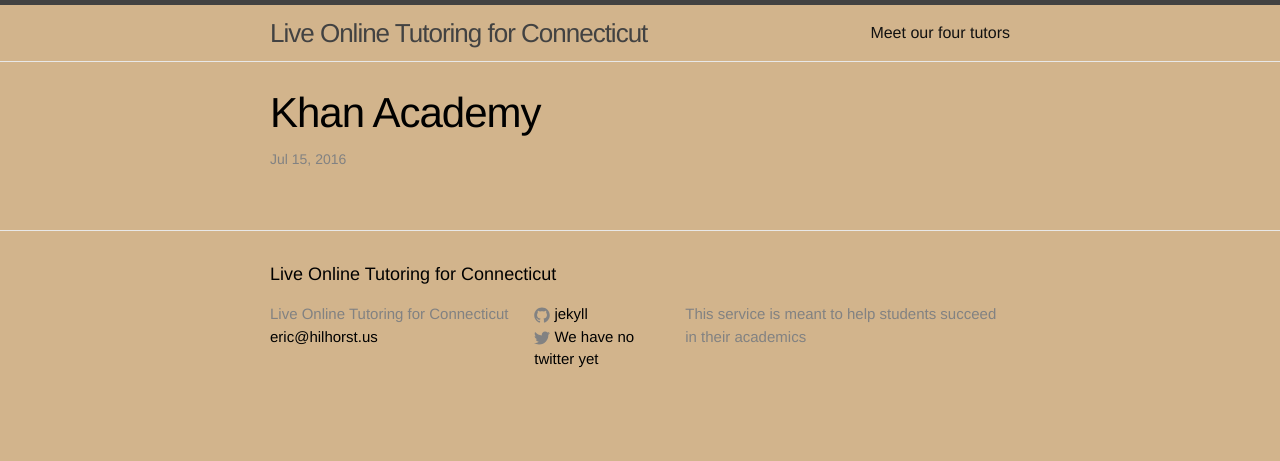
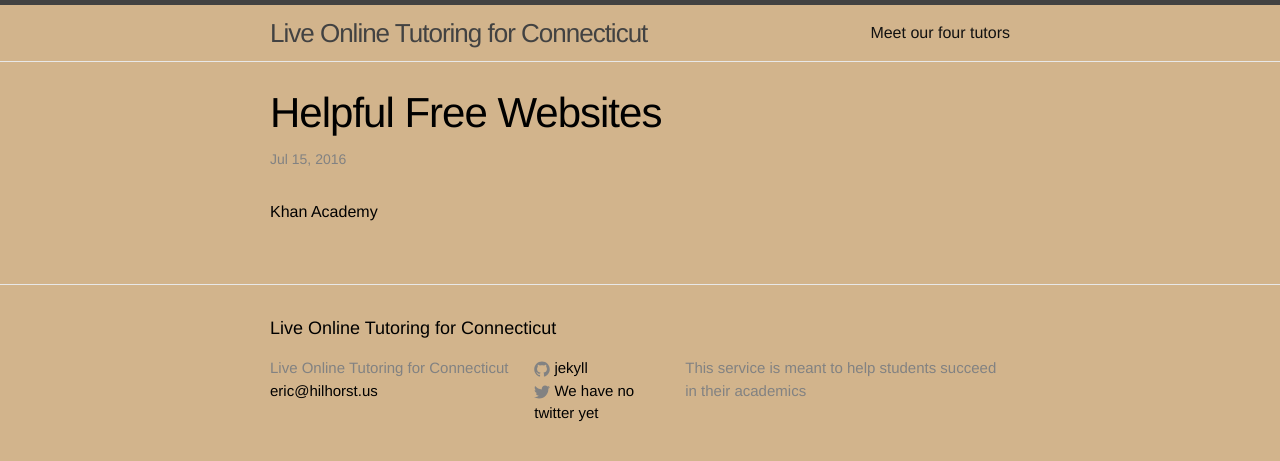
Before and after one commit to pepe454/pepe454.github.io, a Jekyll site: the page built from _posts/2016-07-15-welcome-to-jekyll.markdown, in a window 1280 px wide. Shown: the top 461 px of the page. Built offline with Jekyll 4.4.1, drawn with Linux system fonts in a browser that asks for light colours.

Commit message:
Update 2016-07-15-welcome-to-jekyll.markdown

```diff
--- a/_posts/2016-07-15-welcome-to-jekyll.markdown
+++ b/_posts/2016-07-15-welcome-to-jekyll.markdown
@@ -1,7 +1,7 @@
 ---
 layout: post
-title:  "Khan Academy"
+title:  "Helpful Free Websites"
 date:   2016-07-15 19:16:33 -0400
 categories: jekyll update
 ---
-<a href="https://www.khanacademy.org/"></a>
+<a href="https://www.khanacademy.org/">Khan Academy</a>
```
